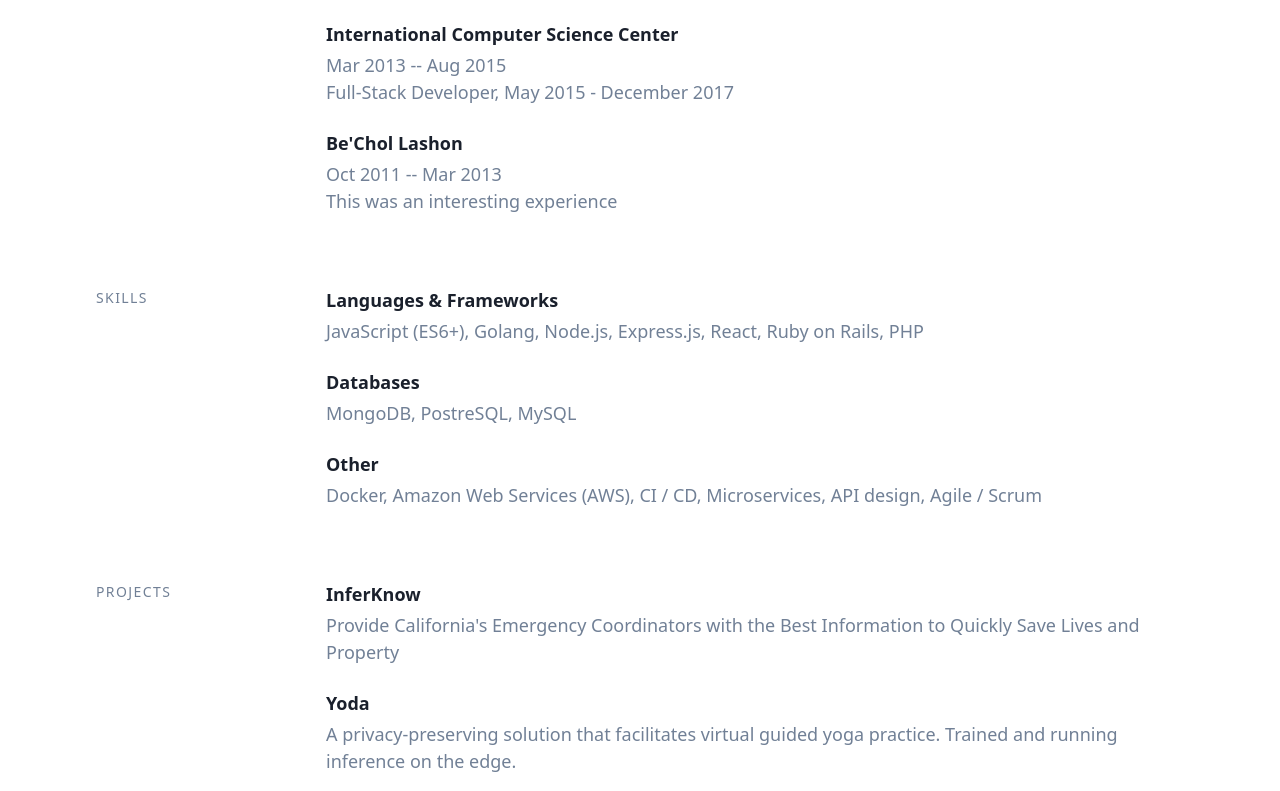
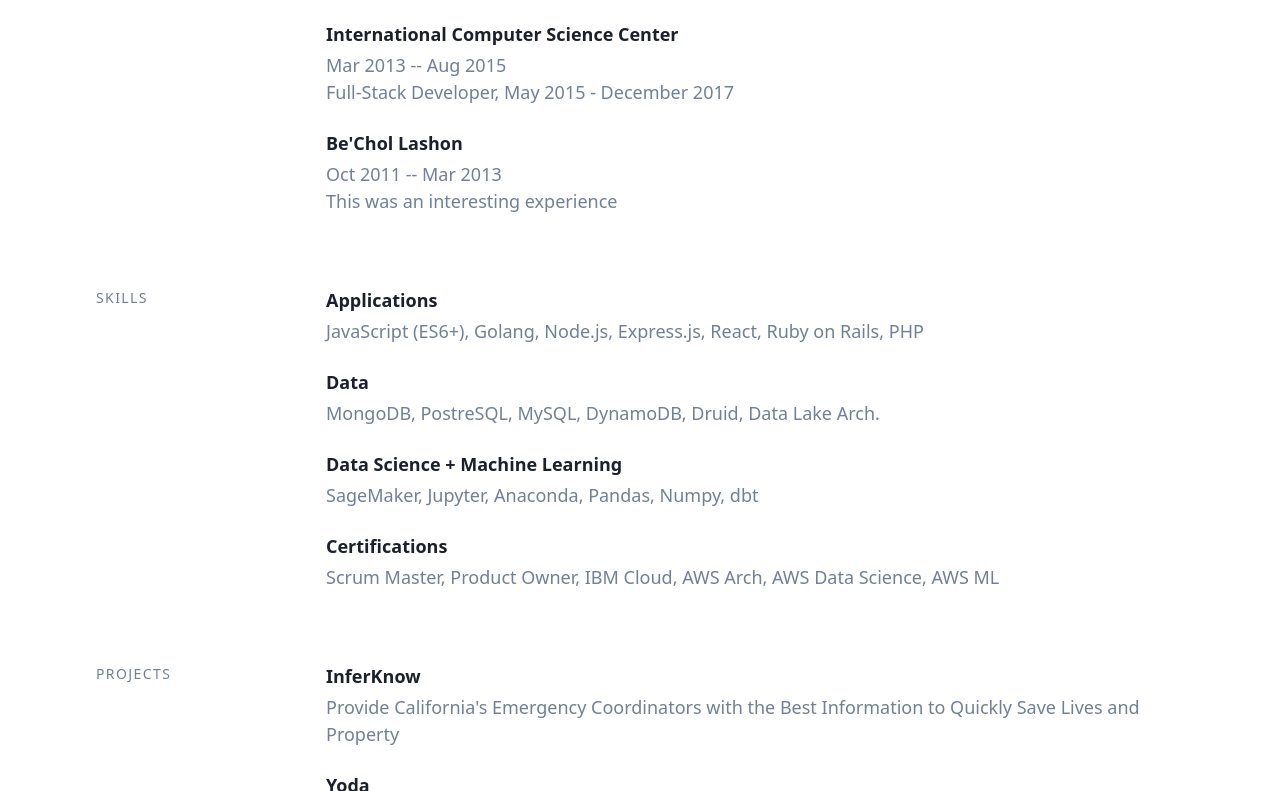
Before and after one commit to brynamo/resume, a Gatsby site: page / in a window 1280 px wide. Shown: the part 1048-1839 px from the top of the page. Built offline with nearby package versions, Linux system fonts and the light colour scheme; Gatsby itself is replaced by a stand-in of ours.

Commit message:
adding LinkedIn paper and more skills

```diff
--- a/gatsby-config.js
+++ b/gatsby-config.js
@@ -22,19 +22,19 @@
         name: 'InferKnow',
         description:
           "Provide California's Emergency Coordinators with the Best Information to Quickly Save Lives and Property",
-        link: 'https://www.ischool.berkeley.edu/sites/default/files/projects/hydrobasefinalreport.pdf',
+        link: 'https://github.com/brynamo/resume/blob/main/src/documents/inferknow.pdf',
       },
       {
         name: 'Yoda',
         description:
           'A privacy-preserving solution that facilitates virtual guided yoga practice. Trained and running inference on the edge.',
-        link: 'https://chromeextensionkit.com/?ref=devfolio',
+        link: 'https://github.com/brynamo/resume/blob/main/src/documents/yoda.pdf',
       },
       {
         name: 'Computer Vision for Automated Fish Detection',
         description:
           'CV To help fish',
-        link: 'https://docs.google.com/presentation/d/1K4Dbo-_4tKzeTdjJtllPyoMRlH-pm7OB40RPryrdL58/edit?usp=sharing',
+        link: 'https://github.com/brynamo/resume/blob/main/src/documents/natureConservancy.pdf',
       },
       {
         name: 'LinkedIn Experiment',
@@ -46,7 +46,7 @@
         name: 'Hydrobase',
         description:
           "Let's make some guac!",
-        link: 'https://github.com/RyanFitzgerald/devfolio',
+        link: 'https://www.ischool.berkeley.edu/sites/default/files/projects/hydrobasefinalreport.pdf',
       },
     ],
     // Optional: List your experience, they must have `name` and `description`. `link` is optional.
@@ -73,7 +73,7 @@
         name: 'Workday',
         startEnd: 'May 2015 -- Aug 2015',
         description: 'This is going to be some super awesome copy about how we sold a ton of product to someone',
-        link: 'https://www.collaborativeclassroom.org/',
+        link: 'https://www.workday.com/',
       },
       {
         name: 'Center for the Collaborative Classroom',
@@ -97,18 +97,23 @@
     // Optional: List your skills, they must have `name` and `description`.
     skills: [
       {
-        name: 'Languages & Frameworks',
+        name: 'Applications',
         description:
           'JavaScript (ES6+), Golang, Node.js, Express.js, React, Ruby on Rails, PHP',
       },
       {
-        name: 'Databases',
-        description: 'MongoDB, PostreSQL, MySQL',
+        name: 'Data',
+        description: 'MongoDB, PostreSQL, MySQL, DynamoDB, Druid, Data Lake Arch.',
       },
       {
-        name: 'Other',
+        name: 'Data Science + Machine Learning',
         description:
-          'Docker, Amazon Web Services (AWS), CI / CD, Microservices, API design, Agile / Scrum',
+          'SageMaker, Jupyter, Anaconda, Pandas, Numpy, dbt',
+      },
+      {
+        name: 'Certifications',
+        description:
+          'Scrum Master, Product Owner, IBM Cloud, AWS Arch, AWS Data Science, AWS ML',
       },
     ],
   },
--- a/src/components/summary-item/index.jsx
+++ b/src/components/summary-item/index.jsx
@@ -24,7 +24,7 @@
       >
         {link ? linkContent : name}
       </h3>
-      <h4 class='startEnd'>{startEnd}</h4>
+      <h4 class='startEnd font-medium'>{startEnd}</h4>
       <p className={classes.description}>{description}</p>
     </div>
   );
```
Also changed, not shown: 1 other file.
